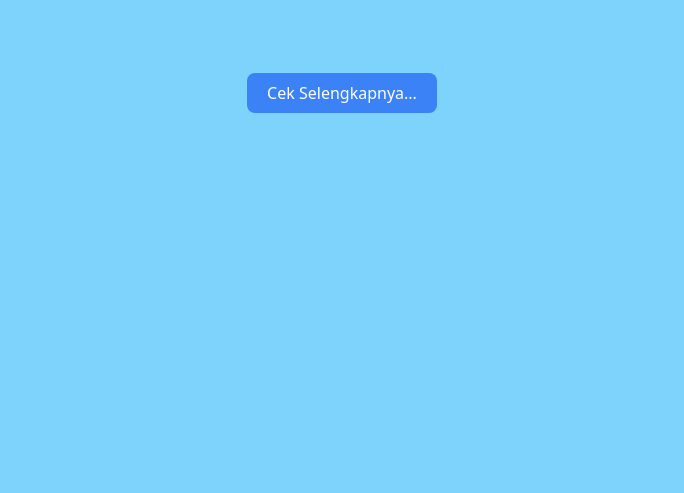
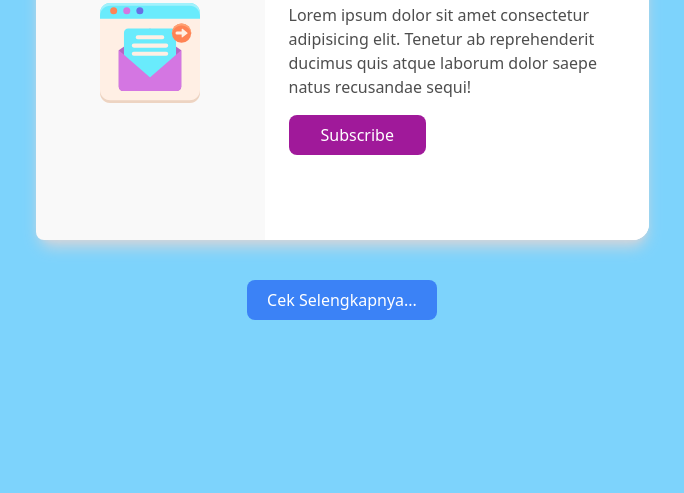
Before and after one commit to ozandilah/learn-tailwind-cli-2024, a website: page index.html in a window 1280 px wide. Shown: the part 307-800 px from the top of the page, without its empty margins (298-982 px from the left). Drawn offline with Linux system fonts and the light colour scheme.

Commit message:
replace comment div first

```diff
--- a/index.html
+++ b/index.html
@@ -7,8 +7,8 @@
     <link href="public/styles/output.css" rel="stylesheet" />
   </head>
   <body class="bg-sky-300">
-    <div class="h-screen w-screen flex justify-center items-center">
-      <!-- <div
+    <div class="h-screen w-screen flex justify-center items-center flex-col">
+      <div
         class="bg-white shadow-gray-300 shadow-lg w-[613px] h-[373px] mx-auto rounded-2xl flex"
         id="card"
       >
@@ -109,9 +109,9 @@
             Subscribe
           </button>
         </div>
-      </div> -->
+      </div>
 
-      <div>
+      <div class="mt-10">
         <button
           class="bg-blue-500 px-5 py-2 text-white rounded-lg hover:bg-yellow-400 active:bg-indigo-700 focus:ring focus:ring-green-300"
         >
```
Also changed, not shown: public/styles/output.css.
